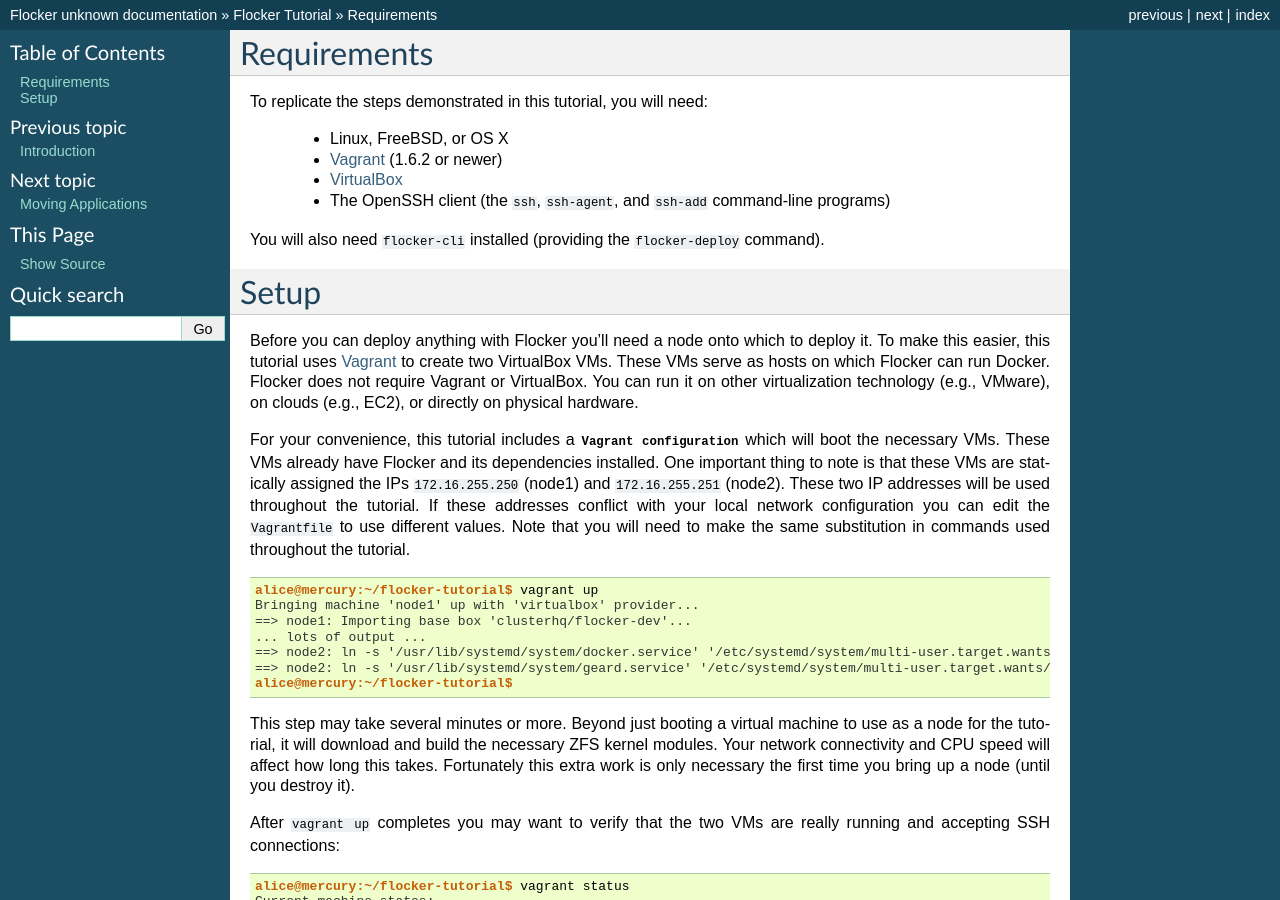
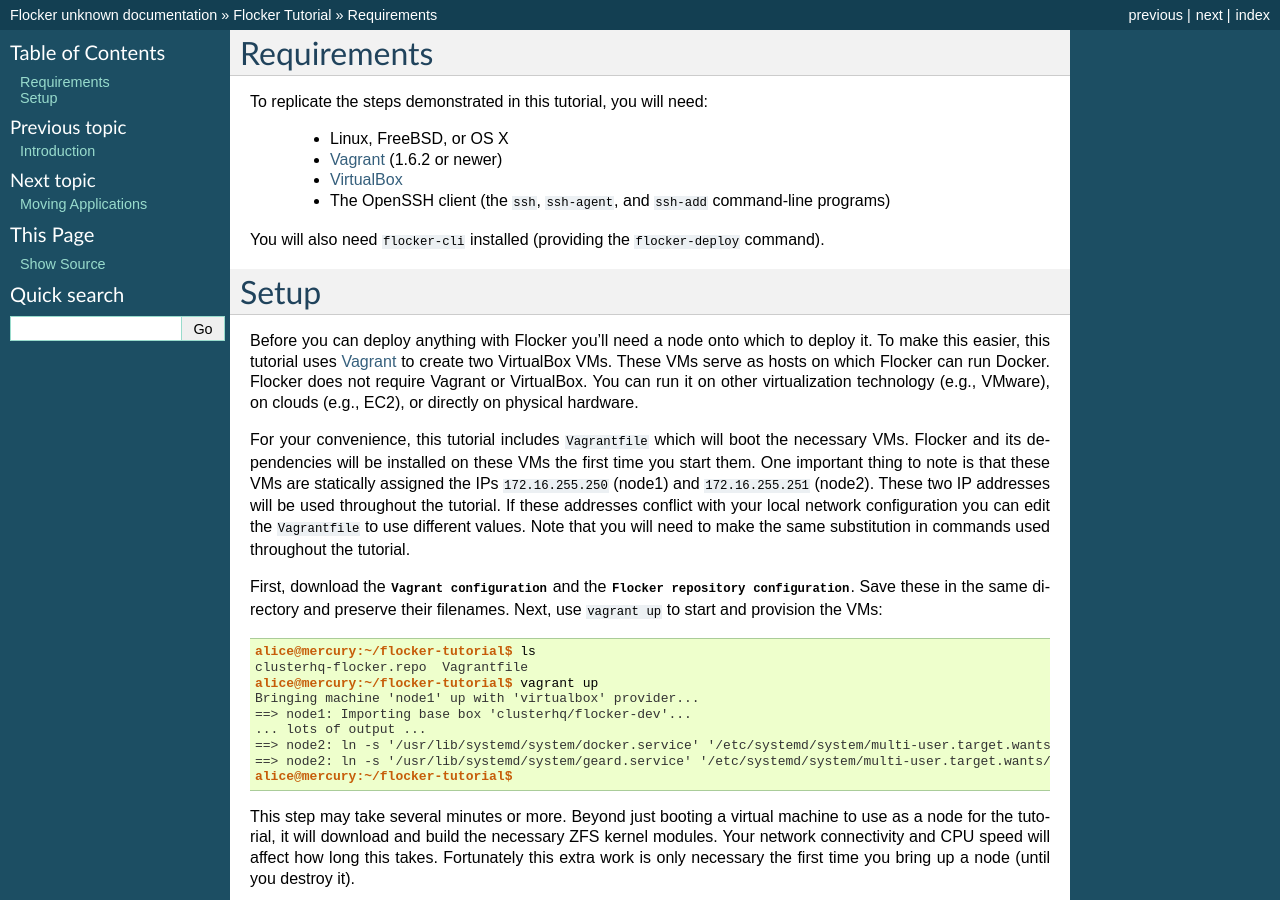
Before and after one commit to ClusterHQ/flocker, a Sphinx documentation site: the page built from docs/tutorial/vagrant-setup.rst, in a window 1280 px wide and 900 px high. Built offline with Sphinx 7.4.7, drawn with Linux system fonts in a browser that asks for light colours.

Commit message:
Reference the repository configuration file as well and be explicit about the name and location of these files mattering.

```diff
--- a/docs/tutorial/vagrant-setup.rst
+++ b/docs/tutorial/vagrant-setup.rst
@@ -22,15 +22,21 @@
 Flocker does not require Vagrant or VirtualBox.
 You can run it on other virtualization technology (e.g., VMware), on clouds (e.g., EC2), or directly on physical hardware.
 
-For your convenience, this tutorial includes a :download:`Vagrant configuration <Vagrantfile>` which will boot the necessary VMs.
-These VMs already have Flocker and its dependencies installed.
+For your convenience, this tutorial includes ``Vagrantfile`` which will boot the necessary VMs.
+Flocker and its dependencies will be installed on these VMs the first time you start them.
 One important thing to note is that these VMs are statically assigned the IPs ``172.16.255.250`` (node1) and ``172.16.255.251`` (node2).
 These two IP addresses will be used throughout the tutorial.
 If these addresses conflict with your local network configuration you can edit the ``Vagrantfile`` to use different values.
 Note that you will need to make the same substitution in commands used throughout the tutorial.
 
+First, download the :download:`Vagrant configuration <Vagrantfile>` and the :download:`Flocker repository configuration <clusterhq-flocker.repo>`.
+Save these in the same directory and preserve their filenames.
+Next, use ``vagrant up`` to start and provision the VMs:
+
 .. code-block:: console
 
+   alice@mercury:~/flocker-tutorial$ ls
+   clusterhq-flocker.repo  Vagrantfile
    alice@mercury:~/flocker-tutorial$ vagrant up
    Bringing machine 'node1' up with 'virtualbox' provider...
    ==> node1: Importing base box 'clusterhq/flocker-dev'...
```
